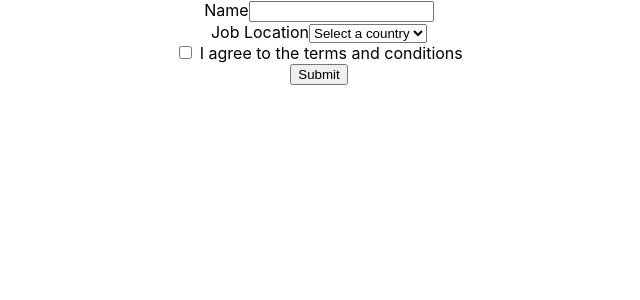
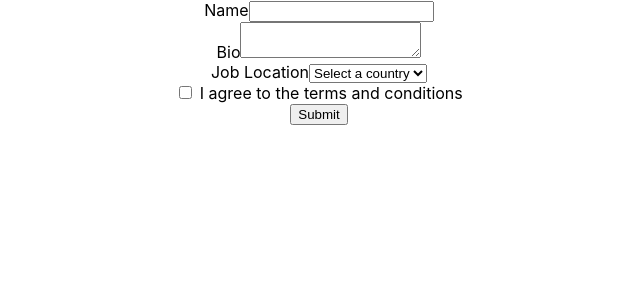
Before and after one commit to nzkks/react-testing, a React (Create React App) app: page / in a window 1280 px wide. Shown: the top 300 px of the page, without its empty margins (321-961 px from the left). Built offline with nearby package versions, Linux system fonts and the light colour scheme.

Commit message:
role 'textbox' is common for both input & textarea. multiple elements with same role and no proper test handling gives error

```diff
--- a/src/components/application/application.tsx
+++ b/src/components/application/application.tsx
@@ -4,6 +4,10 @@ export const Application = () => {
       <div>
         <label htmlFor="name">Name</label>
         <input type="text" name="name" id="name" />
+      </div>
+      <div>
+        <label htmlFor="bio">Bio</label>
+        <textarea name="bio" id="bio" />
       </div>
       <div>
         <label htmlFor="job-location">Job Location</label>
```
